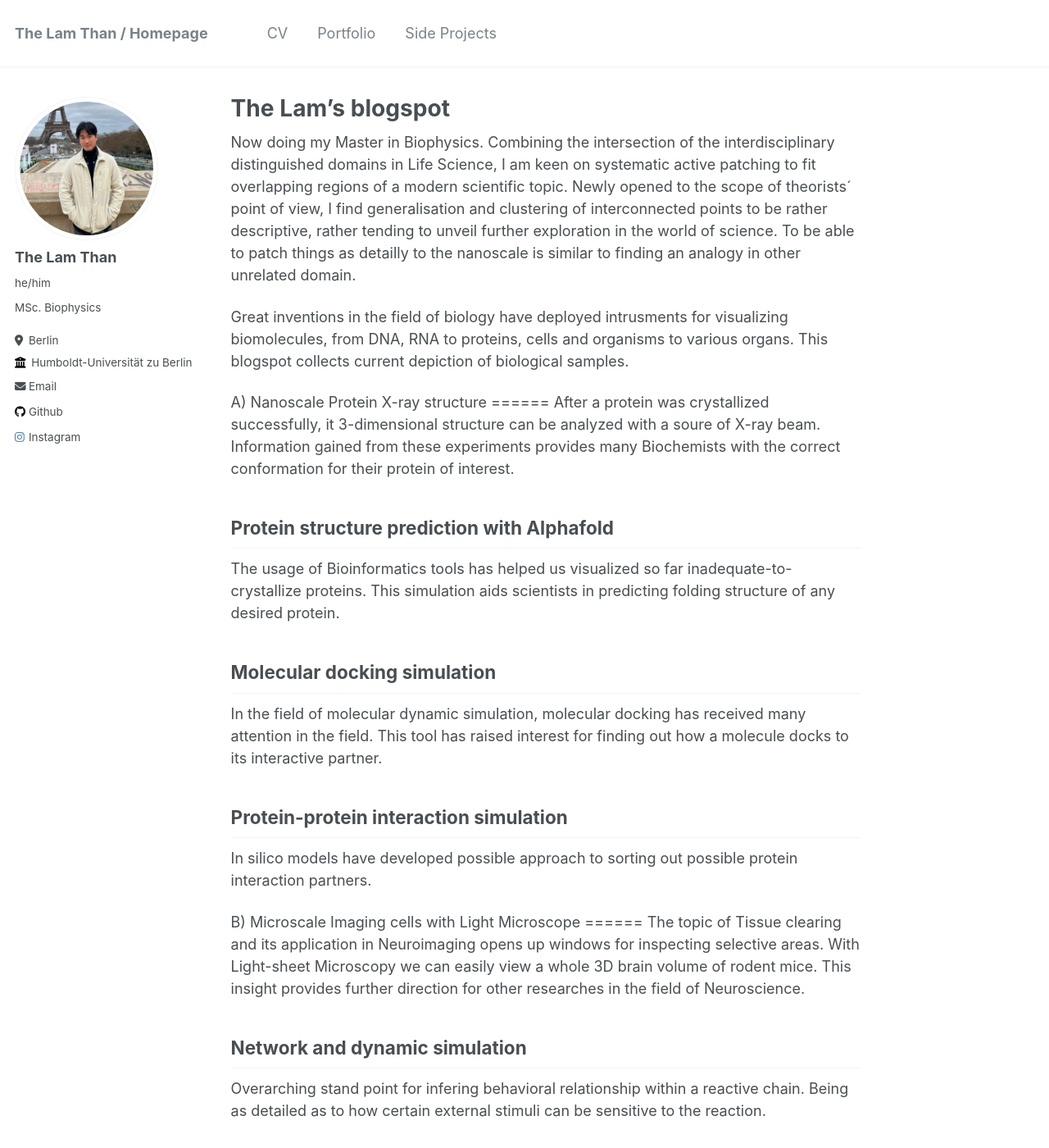
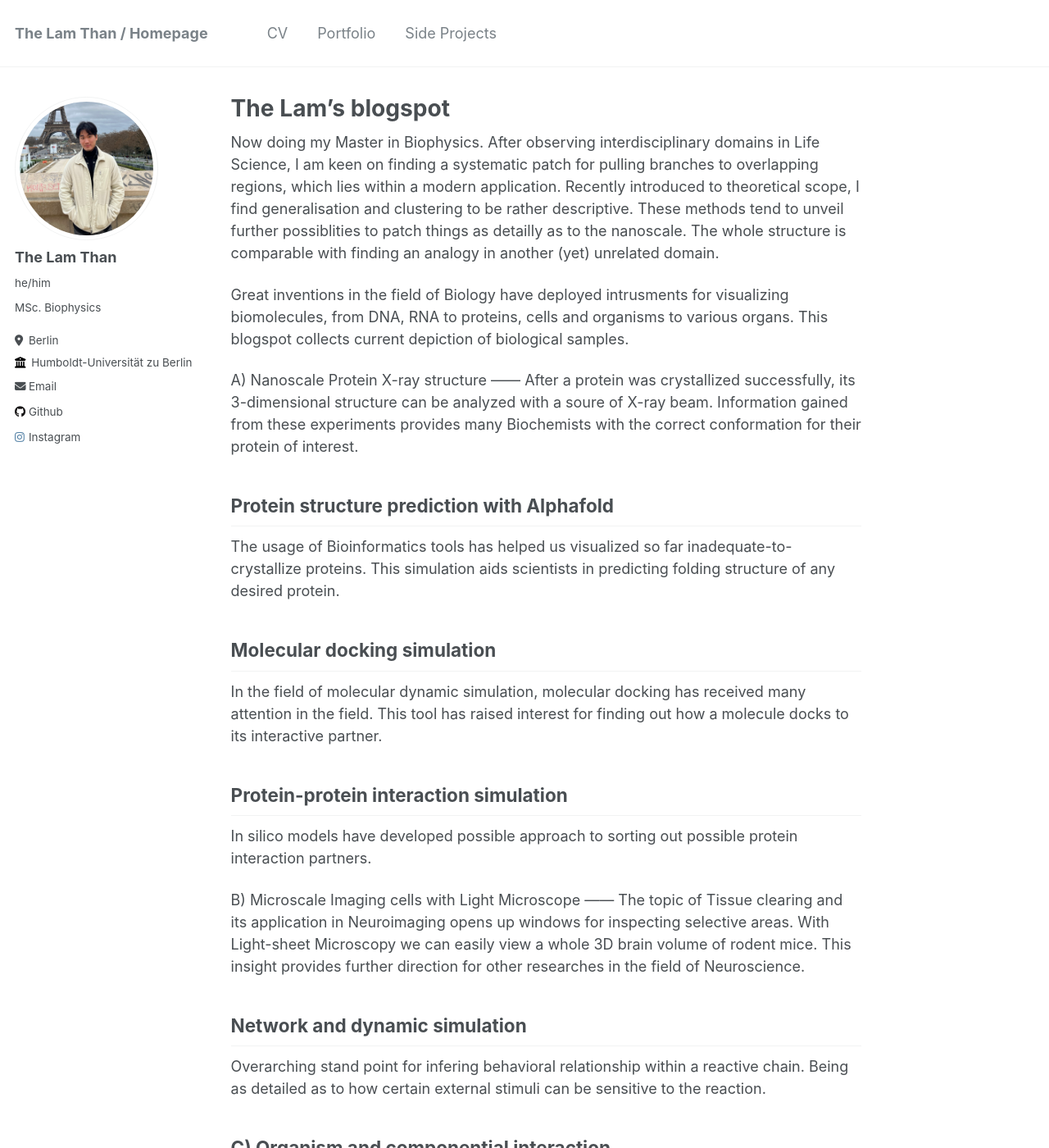
Before and after one commit to tlamt02/tlamt02.github.io, a Jekyll site: the page built from _pages/about.md, in a window 1280 px wide and 1400 px high. Shown: the whole window at 82% size. Built offline with Jekyll 4.4.1, drawn with Linux system fonts in a browser that asks for light colours.

Commit message:
Update about.md

```diff
--- a/_pages/about.md
+++ b/_pages/about.md
@@ -7,14 +7,14 @@ redirect_from:
   - /about.html
 ---
 
-Now doing my Master in Biophysics. Combining the intersection of the interdisciplinary distinguished domains in Life Science, I am keen on systematic active patching to fit overlapping regions of a modern scientific topic. Newly opened to the scope of theorists´ point of view, I find generalisation and clustering of interconnected points to be rather descriptive, rather tending to unveil further exploration in the world of science. To be able to patch things as detailly to the nanoscale is similar to finding an analogy in other unrelated domain.
+Now doing my Master in Biophysics. After observing interdisciplinary domains in Life Science, I am keen on finding a systematic patch for pulling branches to overlapping regions, which lies within a modern application. Recently introduced to theoretical scope, I find generalisation and clustering to be rather descriptive. These methods tend to unveil further possiblities to patch things as detailly as to the nanoscale. The whole structure is comparable with finding an analogy in another (yet) unrelated domain.
 
-Great inventions in the field of biology have deployed intrusments for visualizing biomolecules, from DNA, RNA to proteins, cells and organisms to various organs. This blogspot collects current depiction of biological samples.
+Great inventions in the field of Biology have deployed intrusments for visualizing biomolecules, from DNA, RNA to proteins, cells and organisms to various organs. This blogspot collects current depiction of biological samples.
 
 A) Nanoscale
 Protein X-ray structure
-======
-After a protein was crystallized successfully, it 3-dimensional structure can be analyzed with a soure of X-ray beam. Information gained from these experiments provides many Biochemists with the correct conformation for their protein of interest.
+------
+After a protein was crystallized successfully, its 3-dimensional structure can be analyzed with a soure of X-ray beam. Information gained from these experiments provides many Biochemists with the correct conformation for their protein of interest.
 
 Protein structure prediction with Alphafold
 ------
@@ -30,7 +30,7 @@ In silico models have developed possible approach to sorting out possible protei
 
 B) Microscale
 Imaging cells with Light Microscope
-======
+------
 The topic of Tissue clearing and its application in Neuroimaging opens up windows for inspecting selective areas. With Light-sheet Microscopy we can easily view a whole 3D brain volume of rodent mice. This insight provides further direction for other researches in the field of Neuroscience.
 
 Network and dynamic simulation
```
